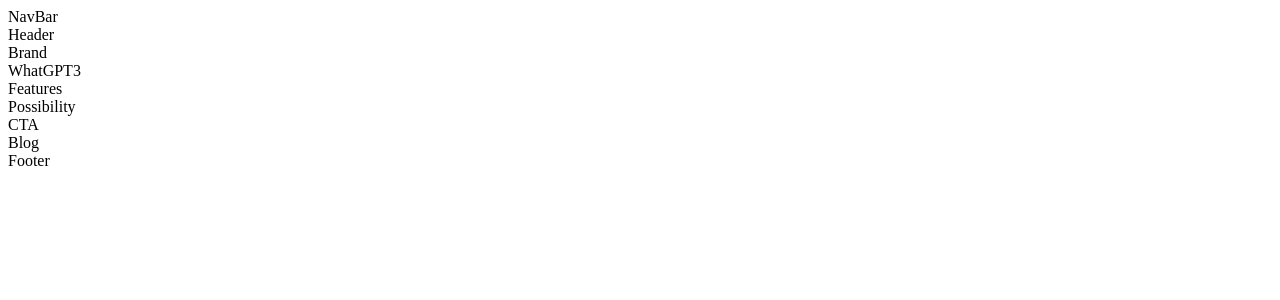
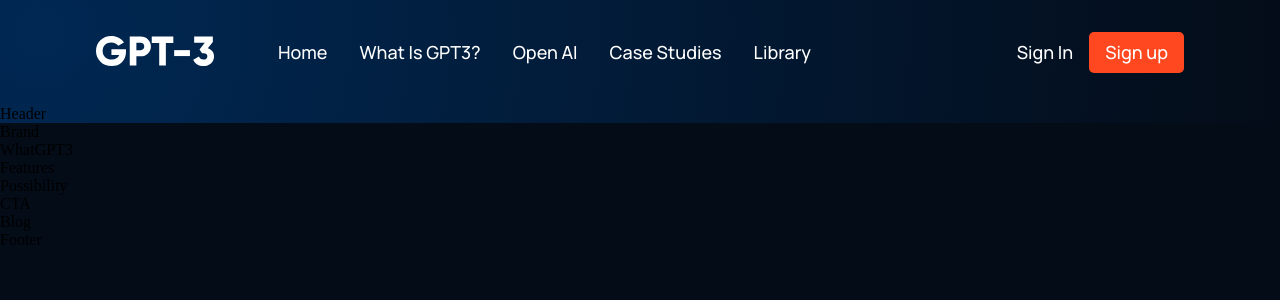
Before and after one commit to Patrick-Njiru/gpt-3, a React (Create React App) app: page / in a window 1280 px wide. Shown: the top 300 px of the page. Built offline with nearby package versions, Linux system fonts and the light colour scheme.

Commit message:
Finish the navbar component.

```diff
--- a/src/App.js
+++ b/src/App.js
@@ -2,12 +2,12 @@ import React from "react";
 
 import { Blog, Features, Footer, Header, Possibility, WhatGPT3 } from "./containers";
 import { Brand, CTA, NavBar } from "./components";
-
+import './App.css'
 
 function App() {
   return (
     <div className="App">
-      <div>
+      <div className="gradient__bg">
         <NavBar />
         <Header />
       </div>
--- a/src/components/navbar/NavBar.jsx
+++ b/src/components/navbar/NavBar.jsx
@@ -1,9 +1,54 @@
-import React from 'react'
+import React, {useState} from 'react'
 import './navbar.css'
+import { RiMenu3Line, RiCloseLine } from 'react-icons/ri';
+import gpt3 from '../../assets/GPT-3.svg'
 
+const Menu = () => (
+  <>
+    <p><a href='#home'>Home</a></p>
+    <p><a href='#wgpt3'>What is GPT3?</a></p>
+    <p><a href='#possibility'>Open AI</a></p>
+    <p><a href='#features'>Case Studies</a></p>
+    <p><a href='#blog'>Library</a></p>
+  </>
+)
+
+// BEM -> Block Element Modifier - CSS naming convention
 const NavBar = () => {
+  const [toggleMenu, setToggleMenu] = useState(false)
   return (
-    <div>NavBar</div>
+    <div className='gpt3__navbar'>
+      <div className='gpt3__navbar-links'>
+        <div className='gpt__navbar-links_logo'>
+          <img src={gpt3} alt='logo' />
+        </div>
+        &emsp;&emsp;&emsp;
+        <div className='gpt3__navbar-links_container'>
+          <Menu />
+        </div>
+      </div>
+      <div className='gpt3__navbar-sign'>
+        <p>Sign in</p>
+        <button>Sign up</button>
+      </div>
+      <div className='gpt3__navbar-menu'>
+        {toggleMenu
+          ? <RiCloseLine color='#fff' size={27} onClick={() => setToggleMenu(false)} />
+          : <RiMenu3Line color='#fff' size={27} onClick={() => setToggleMenu(true)} />
+        }
+        { toggleMenu && (
+          <div className='gpt3__navbar-menu_container scale-up-center'>
+            <div className='gpt3__navbar-menu_container-links'>
+              <Menu />
+              <div className='gpt3__navbar-menu_container-links-sign'>
+                <p>Sign in</p>
+                <button>Sign up</button>
+              </div>
+            </div>
+          </div>
+        )}
+      </div>
+    </div>
   )
 }
 
--- a/src/components/navbar/navbar.css
+++ b/src/components/navbar/navbar.css
@@ -0,0 +1,87 @@
+.gpt3__navbar {
+    display: flex;
+    justify-content: space-between;
+    align-items: center;
+
+    padding: 2rem 6rem;
+}
+.gpt3__navbar-links {
+    flex: 1;
+    display: flex;
+    justify-content: flex-start;
+    align-items: center;
+}
+.gpt3__navbar-links_logo img {
+    width: 62.56px;
+    height: 16.02px;
+}
+.gpt3__navbar-links_container { display: flex; }
+.gpt3__navbar-sign {
+    display: flex;
+    justify-content: flex-end;
+    align-items: center;
+}
+.gpt3__navbar-links_container p,
+.gpt3__navbar-sign p,
+.gpt3__navbar-menu_container p {
+    color: #fff;
+    font-family: var(--font-family);
+    font-weight: 500;
+    font-size: 18px;
+    line-height: 25px;
+    text-transform: capitalize;
+
+    margin: 0 1rem;
+}
+.gpt3__navbar-sign button,
+.gpt3__navbar-menu_container button {
+    padding: 0.5rem 1rem;
+    color: #fff;
+    background: #FF4820;
+    font-family: var(--font-family);
+    font-weight: 500;
+    font-size: 18px;
+    line-height: 25px;
+    border-radius: 5px;
+    border: 0;
+    outline: none;
+    cursor: pointer;
+}
+.gpt3__navbar-menu {
+    margin-left: 1rem;
+
+    display: none;
+    position: relative;
+}
+.gpt3__navbar-menu svg { cursor: pointer; }
+.gpt3__navbar-menu_container {
+    display:  flex;
+    justify-content: flex-end;
+    align-items: flex-end;
+    flex-direction: column;
+
+    text-align: end;
+    background: var(--color-footer);
+    padding: 2rem;
+    position: absolute;
+    top: 40px;
+    right: 0;
+    margin-top: 1rem;
+    min-width: 210px;
+    border-radius: 5px;
+    box-shadow: 0 0 5 rgba(0,0,0,0.2);
+}
+.gpt3__navbar-menu_container p { margin: 1rem 0; }
+.gpt3__navbar-menu_container-links-sign { display: none; }
+
+@media screen and (max-width:1050px) {
+    .gpt3__navbar-links_container { display: none; }
+    .gpt3__navbar-menu { display: flex; }
+}
+@media screen and (max-width:700px) { .gpt3__navbar { padding: 2rem 4rem; } }
+@media screen and (max-width:550px) {
+    .gpt3__navbar { padding: 2rem; }
+    .gpt3__navbar-sign { display: none; }
+    .gpt3__navbar-menu_container { top: 20px}
+    .gpt3__navbar-menu_container-links-sign { display: block; }
+}
```
